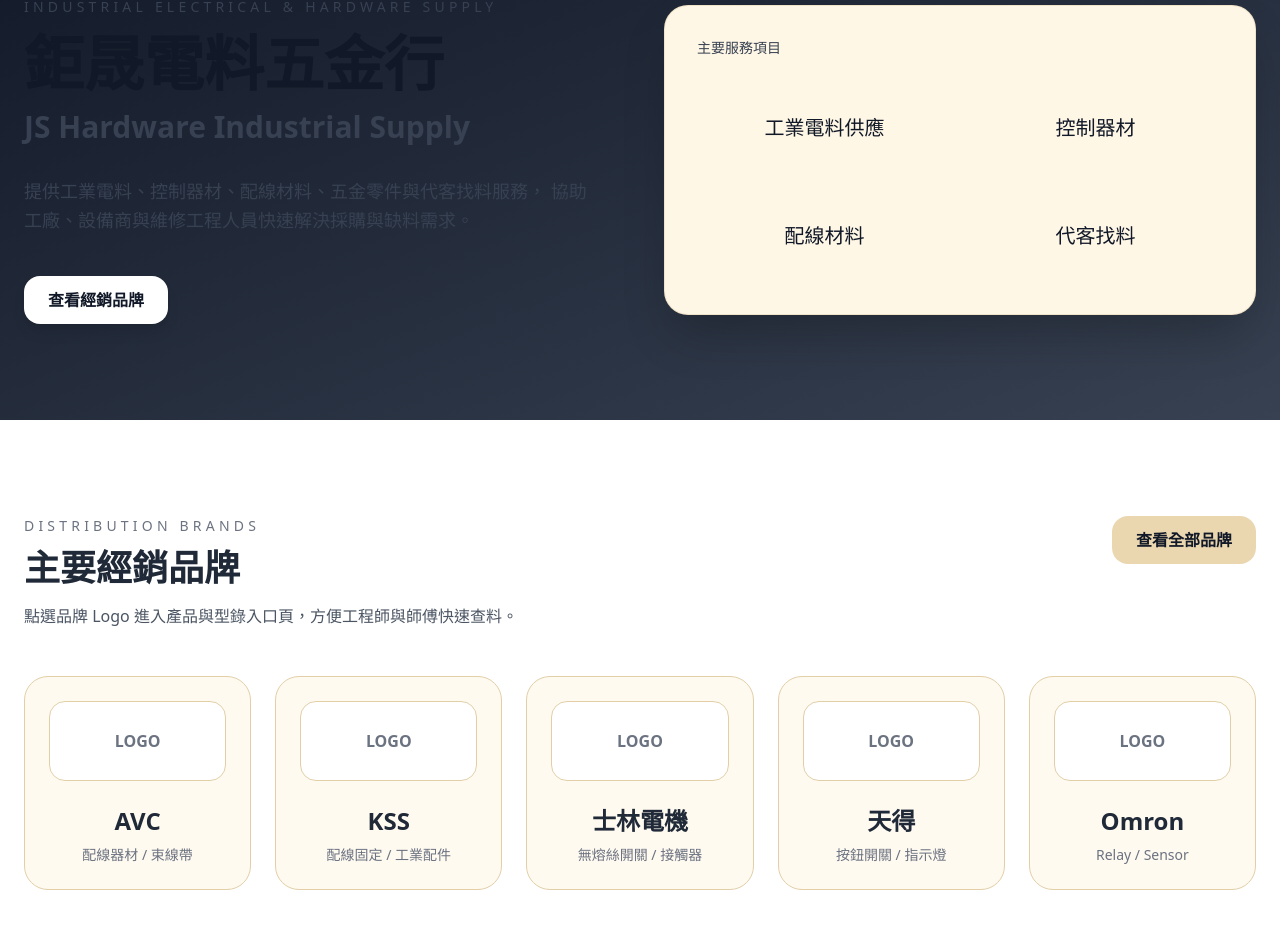
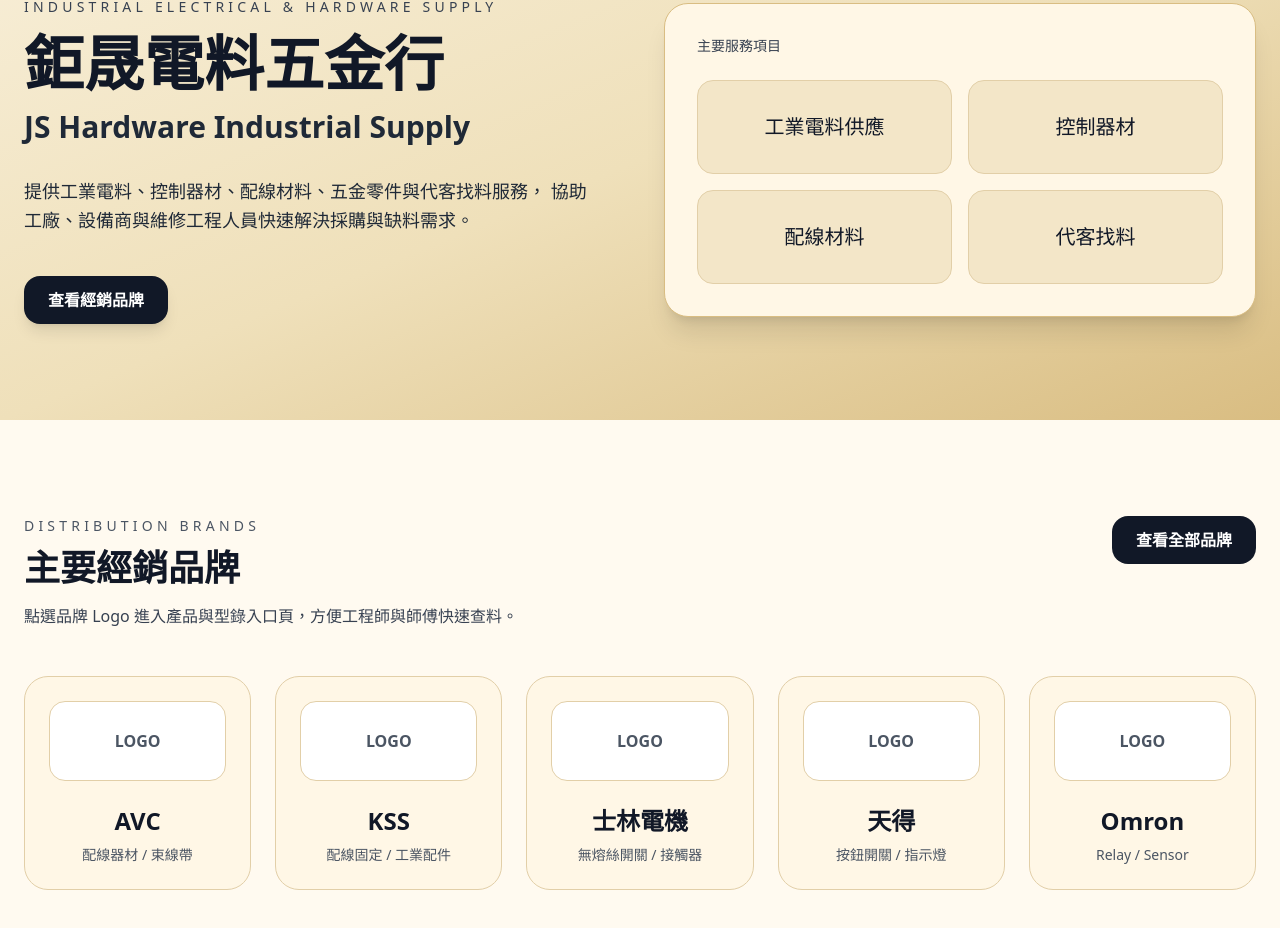
Before and after one commit to tirlnlin-eng/js-hardware-website, a Next.js app: page / in a window 1280 px wide. Shown: the part 208-1136 px from the top of the page. Built offline with nearby package versions, Linux system fonts and the light colour scheme.

Commit message:
Update page.jsx

```diff
--- a/app/page.jsx
+++ b/app/page.jsx
@@ -10,43 +10,43 @@ export default function HomePage() {
   const services = ['工業電料供應', '控制器材', '配線材料', '代客找料']
 
   return (
-    <div className="min-h-screen bg-white text-gray-800">
-      <section className="bg-gradient-to-br from-gray-900 to-gray-700 text-gray-900">
+    <div className="min-h-screen bg-[#fffaf0] text-gray-900">
+      <section className="bg-gradient-to-br from-[#f8efd9] via-[#efe0ba] to-[#d9bd82]">
         <div className="max-w-7xl mx-auto px-6 py-24 grid lg:grid-cols-2 gap-12 items-center">
           <div>
             <p className="uppercase tracking-[0.3em] text-sm text-gray-700 mb-4">
               Industrial Electrical & Hardware Supply
             </p>
 
-            <h1 className="text-5xl lg:text-6xl font-bold leading-tight mb-4">
+            <h1 className="text-5xl lg:text-6xl font-bold leading-tight mb-4 text-gray-900">
               鉅晟電料五金行
             </h1>
 
-            <p className="text-2xl lg:text-3xl text-gray-700 font-semibold mb-8">
+            <p className="text-2xl lg:text-3xl text-gray-800 font-semibold mb-8">
               JS Hardware Industrial Supply
             </p>
 
-            <p className="text-lg text-gray-700 leading-relaxed mb-10 max-w-xl">
+            <p className="text-lg text-gray-800 leading-relaxed mb-10 max-w-xl">
               提供工業電料、控制器材、配線材料、五金零件與代客找料服務，
               協助工廠、設備商與維修工程人員快速解決採購與缺料需求。
             </p>
 
             <a
               href="/brand"
-              className="inline-block bg-white text-gray-900 px-6 py-3 rounded-2xl font-semibold shadow-lg hover:scale-105 transition"
+              className="inline-block bg-gray-900 text-white px-6 py-3 rounded-2xl font-semibold shadow-lg hover:scale-105 transition"
             >
               查看經銷品牌
             </a>
           </div>
 
-          <div className="bg-[#fff7e6] backdrop-blur rounded-3xl p-8 border border-[#b8924f]/20 shadow-2xl">
+          <div className="bg-[#fff7e6] rounded-3xl p-8 border border-[#d9bd82] shadow-xl">
             <p className="text-sm text-gray-700 mb-6">主要服務項目</p>
 
             <div className="grid grid-cols-2 gap-4">
               {services.map((item) => (
                 <div
                   key={item}
-                  className="bg-[#fff7e6] rounded-2xl p-8 text-center text-xl font-medium"
+                  className="bg-[#f3e6c8] rounded-2xl p-8 text-center text-xl font-medium text-gray-900 border border-[#e2cfa8]"
                 >
                   {item}
                 </div>
@@ -56,21 +56,25 @@ export default function HomePage() {
         </div>
       </section>
 
-      <section className="max-w-7xl mx-auto px-6 py-24">
+      <section className="max-w-7xl mx-auto px-6 py-24 bg-[#fffaf0]">
         <div className="flex flex-col lg:flex-row justify-between gap-8 mb-12">
           <div>
-            <p className="uppercase tracking-[0.3em] text-sm text-gray-500 mb-3">
+            <p className="uppercase tracking-[0.3em] text-sm text-gray-600 mb-3">
               Distribution Brands
             </p>
-            <h2 className="text-4xl font-bold mb-4">主要經銷品牌</h2>
-            <p className="text-gray-600">
+
+            <h2 className="text-4xl font-bold mb-4 text-gray-900">
+              主要經銷品牌
+            </h2>
+
+            <p className="text-gray-700">
               點選品牌 Logo 進入產品與型錄入口頁，方便工程師與師傅快速查料。
             </p>
           </div>
 
           <a
             href="/brand"
-            className="self-start bg-[#ead7b0] text-gray-900 px-6 py-3 rounded-2xl font-semibold"
+            className="self-start bg-gray-900 text-white px-6 py-3 rounded-2xl font-semibold hover:scale-105 transition"
           >
             查看全部品牌
           </a>
@@ -81,14 +85,17 @@ export default function HomePage() {
             <a
               key={brand.name}
               href={brand.url}
-              className="bg-[#fffaf0] rounded-3xl p-6 border border-[#e2cfa8] hover:shadow-xl hover:-translate-y-1 transition text-center"
+              className="bg-[#fff7e6] rounded-3xl p-6 border border-[#e2cfa8] hover:shadow-xl hover:-translate-y-1 transition text-center"
             >
-              <div className="h-20 bg-white rounded-2xl mb-6 flex items-center justify-center border border-[#e2cfa8] font-bold text-gray-500">
+              <div className="h-20 bg-white rounded-2xl mb-6 flex items-center justify-center border border-[#e2cfa8] font-bold text-gray-600">
                 LOGO
               </div>
 
-              <div className="text-2xl font-bold mb-2">{brand.name}</div>
-              <div className="text-sm text-gray-500">{brand.desc}</div>
+              <div className="text-2xl font-bold mb-2 text-gray-900">
+                {brand.name}
+              </div>
+
+              <div className="text-sm text-gray-600">{brand.desc}</div>
             </a>
           ))}
         </div>
```
